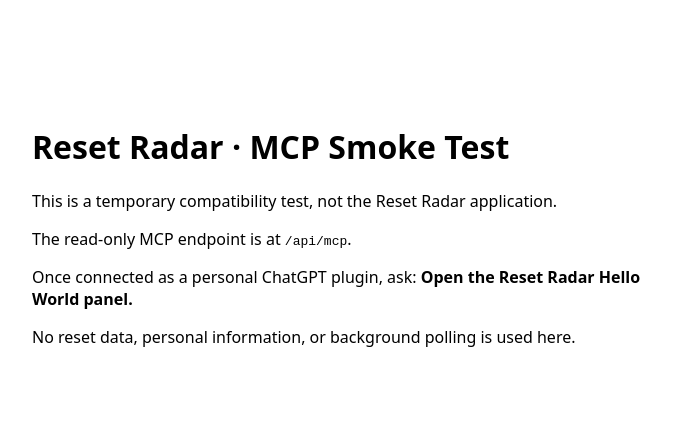
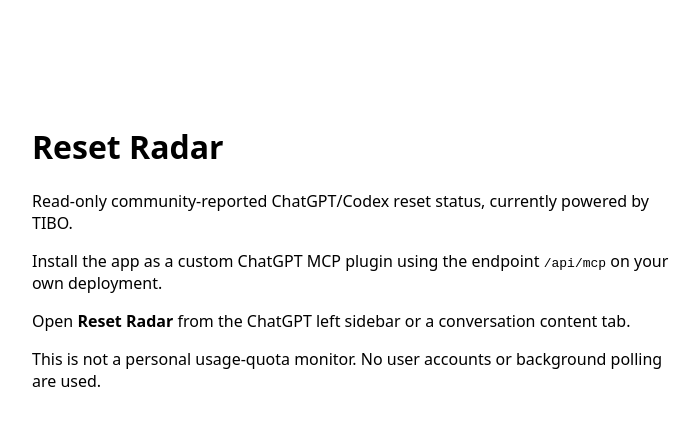
Before and after one commit to mustafa-ramax/reset-radar, a Next.js app: page / in a window 1280 px wide. Shown: the top 426 px of the page, without its empty margins (288-988 px from the left). Built offline with nearby package versions, Linux system fonts and the light colour scheme.

Commit message:
docs: replace outdated Hello World instructions for MVP (app/page.tsx)

```diff
--- a/app/page.tsx
+++ b/app/page.tsx
@@ -1,11 +1,11 @@
 export default function Home() {
   return (
     <main style={{ fontFamily: "system-ui, sans-serif", maxWidth: 640, margin: "10vh auto", padding: 24 }}>
-      <h1>Reset Radar · MCP Smoke Test</h1>
-      <p>This is a temporary compatibility test, not the Reset Radar application.</p>
-      <p>The read-only MCP endpoint is at <code>/api/mcp</code>.</p>
-      <p>Once connected as a personal ChatGPT plugin, ask: <strong>Open the Reset Radar Hello World panel.</strong></p>
-      <p>No reset data, personal information, or background polling is used here.</p>
+      <h1>Reset Radar</h1>
+      <p>Read-only community-reported ChatGPT/Codex reset status, currently powered by TIBO.</p>
+      <p>Install the app as a custom ChatGPT MCP plugin using the endpoint <code>/api/mcp</code> on your own deployment.</p>
+      <p>Open <strong>Reset Radar</strong> from the ChatGPT left sidebar or a conversation content tab.</p>
+      <p>This is not a personal usage-quota monitor. No user accounts or background polling are used.</p>
     </main>
   );
 }
```
